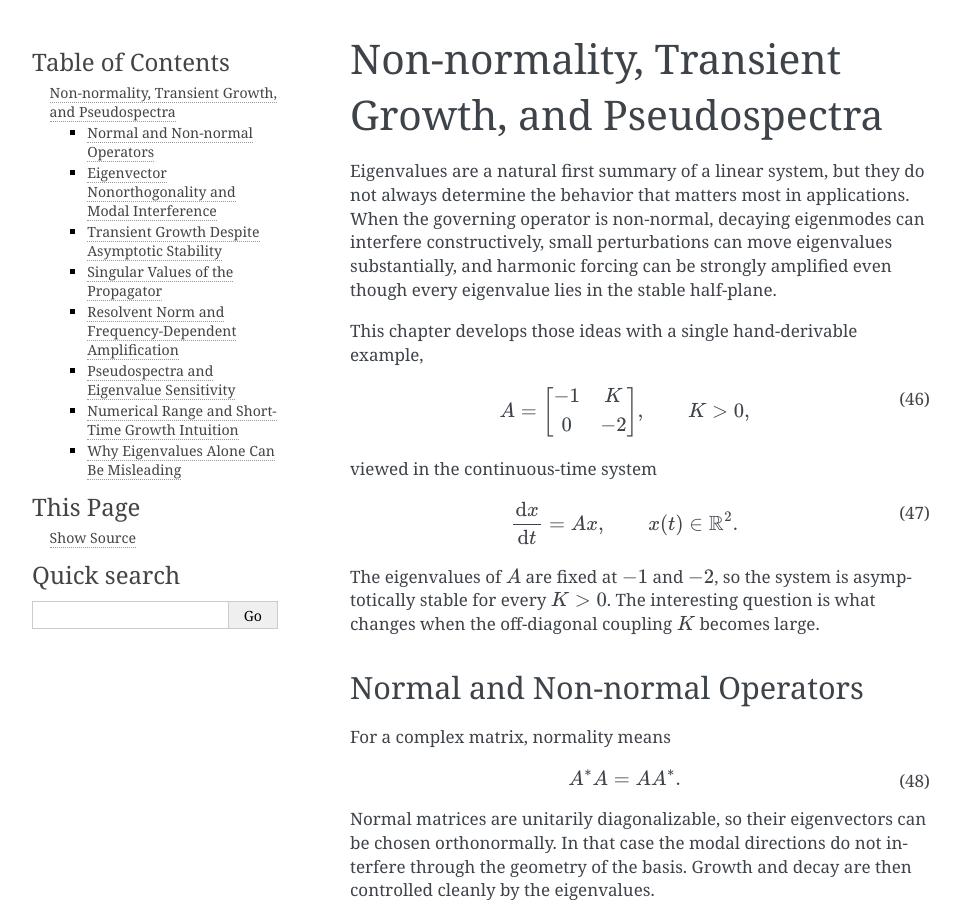
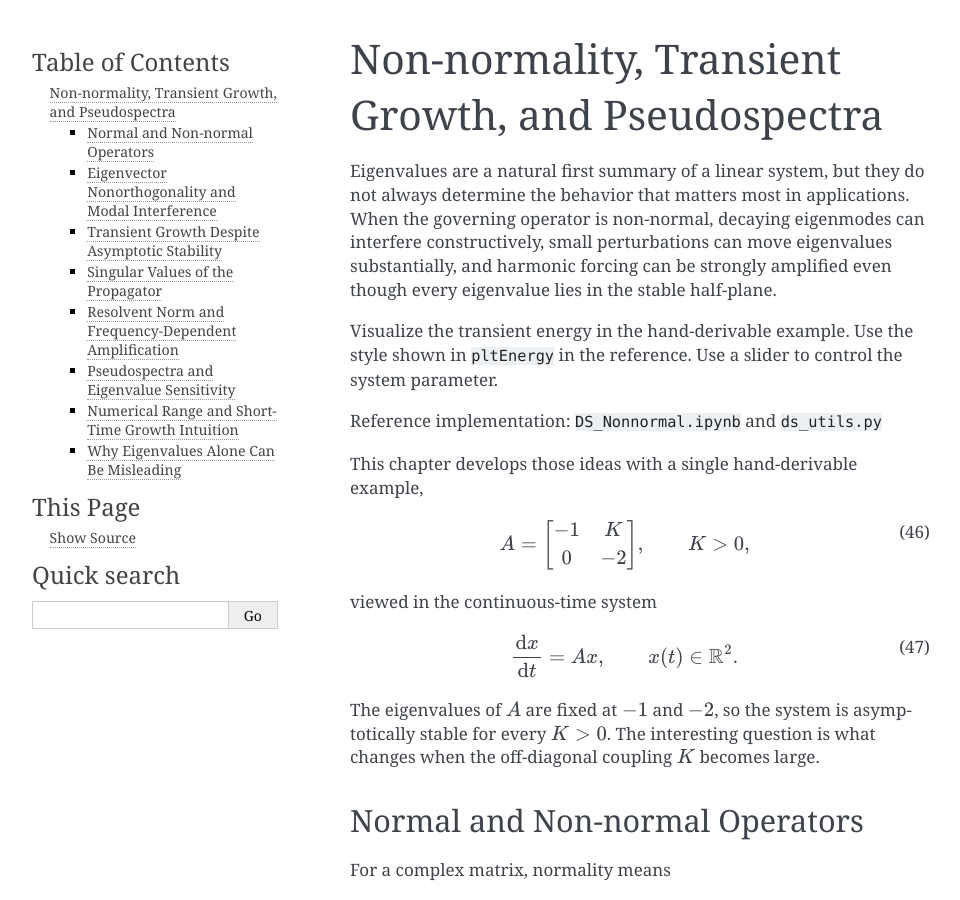
Before and after one commit to smanist/rtd_modes, a Sphinx documentation site: the page built from docs/chapters/03_non_normality_transient_growth_and_pseudospectra.md, in a window 1280 px wide and 900 px high. Shown: the whole window, without its empty margins (150-1110 px from the left). Built offline with Sphinx 7.4.7, drawn with Linux system fonts in a browser that asks for light colours.

Commit message:
Added an interaction spec

```diff
--- a/docs/chapters/03_non_normality_transient_growth_and_pseudospectra.md
+++ b/docs/chapters/03_non_normality_transient_growth_and_pseudospectra.md
@@ -6,6 +6,16 @@ governing operator is non-normal, decaying eigenmodes can interfere
 constructively, small perturbations can move eigenvalues substantially, and
 harmonic forcing can be strongly amplified even though every eigenvalue lies in
 the stable half-plane.
+
+:::{container} interactive-spec
+:name: interactive-spec-transient_energy
+
+Visualize the transient energy in the hand-derivable example.
+Use the style shown in `pltEnergy` in the reference.  Use a slider to
+control the system parameter.
+
+Reference implementation: `DS_Nonnormal.ipynb` and `ds_utils.py`
+:::
 
 This chapter develops those ideas with a single hand-derivable example,
 
```
